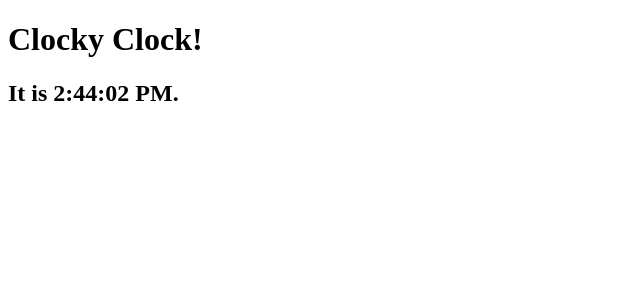
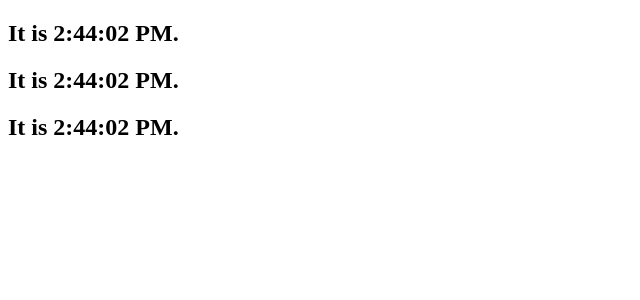
Before and after one commit to Shavrin/websites, a React (Create React App) app: page / in a window 1280 px wide. Shown: the top 300 px of the page, without its empty margins (0-640 px from the left). Built offline with nearby package versions, Linux system fonts and the light colour scheme.

Commit message:
tutorial progress

```diff
--- a/src/components/app.jsx
+++ b/src/components/app.jsx
@@ -4,7 +4,11 @@ import Clock from './clock';
 export default class App extends React.Component{
 	render(){
 		return (
+			<div>
 			<Clock></Clock>
+			<Clock></Clock>
+			<Clock></Clock>
+			</div>
 		);
 	}
 }
--- a/src/components/clock.jsx
+++ b/src/components/clock.jsx
@@ -1,6 +1,6 @@
-import React, { Component } from 'react'
+import React from 'react'
 
-export default class Clock extends Component {
+export default class Clock extends React.Component {
 	constructor(props){
 		super(props);
 		this.state = {date: new Date()};
@@ -12,7 +12,7 @@ export default class Clock extends Component {
 			1000
 		);
 	}
-	componentWillMount(){
+	componentWillUnmount(){
 		clearInterval(this.timerID);
 	}
 	tick(){
@@ -23,7 +23,6 @@ export default class Clock extends Component {
 	render() {
 		return (
 			<div>
-				<h1>Clocky Clock!</h1>
 				<h2>It is {this.state.date.toLocaleTimeString()}.</h2>
 			</div>
 		)
```
Also changed, not shown: 1 other file (tests, documents, lock files or other folders).
